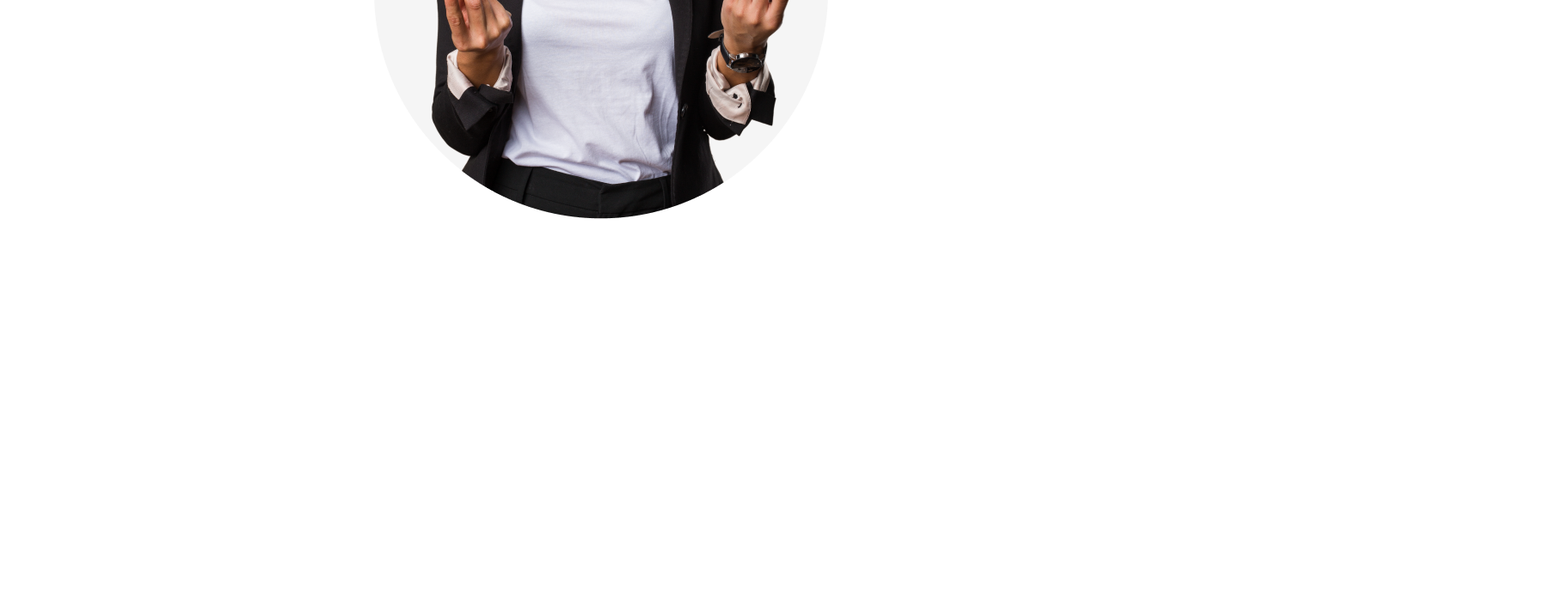
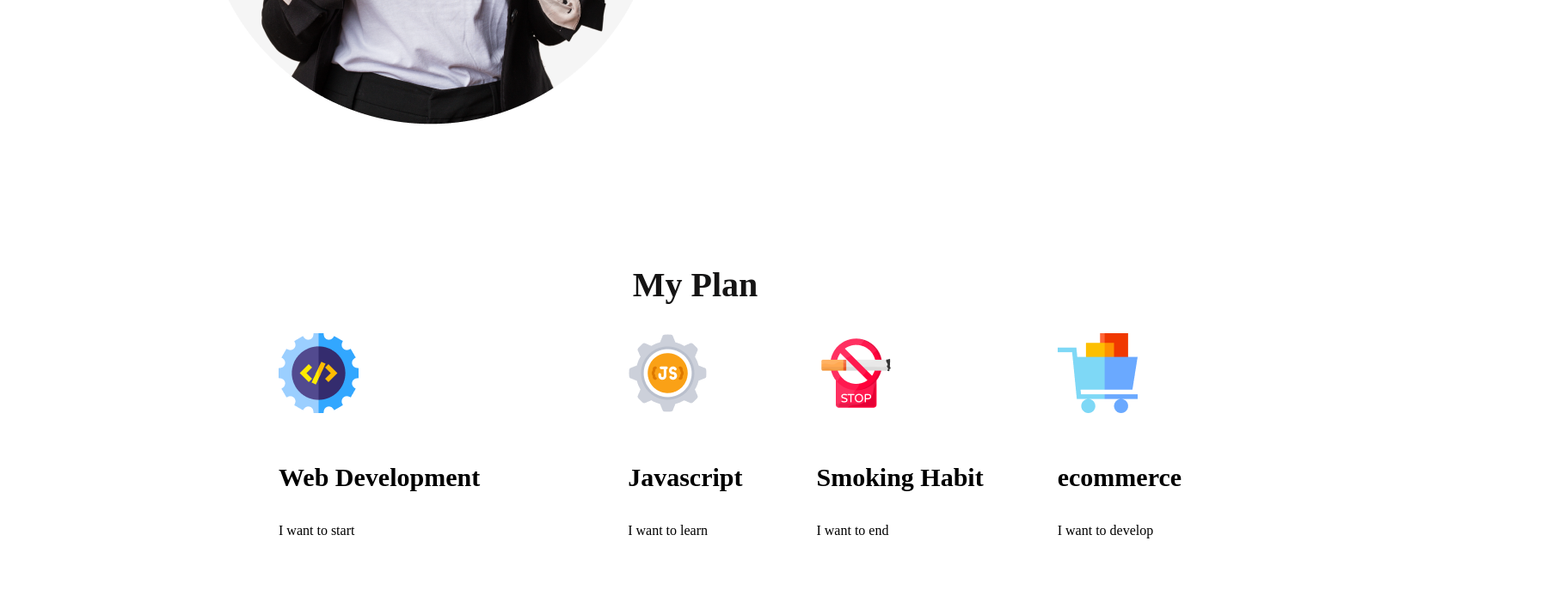
Before and after one commit to mdsaikulislam/saikul-portfolio, a plain HTML site: page index.html in a window 1280 px wide. Shown: the part 1668-2376 px from the top of the page at 86% size, 1806 px wide, since content can reach past the window. Before the commit the page ends 2052 px from the top, so only its background shows below. Drawn offline with Linux system fonts and the light colour scheme.

Commit message:
added plan style

```diff
--- a/index.html
+++ b/index.html
@@ -23,12 +23,13 @@
     </header>
 
     <main>
+        <!--About style-->
         <section class="about">
             <div class="about-bar">
                 <img src="images/person.png" alt="">
             </div>
                 <div class="about-info">
-                    <h2>My failures of previous year</h2>
+                    <h2 class="about-title">My failures of previous year</h2>
                     <p>Contrary to popular belief, Lorem Ipsum is not simply random text. It has roots in a piece of classical Latin literature from 45 BC, making it over 2000 years old. Richard McClintock.</p>
                     <ul>
                         <li>Contrary to popular belief, is not simply.</li>
@@ -40,6 +41,36 @@
                     </ul>
                 </div>
         </section>
+        <!-- My plan -->
+
+        <Section class="plan">
+            <h2 class="plan-title">My Plan</h2>
+            <div class="plan-container">
+                <div class="plan-discription">
+                    <img src="./images/icons/web.png" alt="">
+                    <h3 class="plan-info">Web Development</h3>
+                    <p>I want to start</p>
+
+                </div>
+                <div>
+                    <img src="./images/icons/js.png" alt="">
+                    <h3 class="plan-info">Javascript</h3>
+                    <p> I want to learn</p>
+                </div>
+                <div>
+                    <img src="./images/icons/smoke.png" alt="">
+                    <h3 class="plan-info">Smoking Habit</h3>
+                    <p>I want to end</p>
+                </div>
+                <div>
+                    <img src="./images/icons/ecom.png" alt="">
+                    <h3 class="plan-info">ecommerce</h3>
+                    <p>I want to develop</p>
+                </div>
+
+            </div>
+        </Section>
+
     </main>
     <footer>
 
--- a/style/style.css
+++ b/style/style.css
@@ -1,3 +1,4 @@
+
 .head{
     width: 1600px;
     height: 808px;
@@ -21,8 +22,8 @@
     padding: 0 230px 166px 1210px;
 
 }
+/* about style */
 .about{
-    position: absolute;
     display: flex;
     width: 1072px;
     height: 723.3px;
@@ -30,6 +31,12 @@
     top: 939px;
     padding: 130px 322px 130px 206px;
 }
+.about-title{
+    font-weight: 700;
+    font-size: 40px;
+    color: #151414;
+}
+
 .about-bar{
     padding: 130px 87px 130px 0px;
 }
@@ -38,3 +45,32 @@
     height: 400px;
     padding: 369px 0px 214px 0;
 }
+/* plan style */
+
+.plan{
+    width: 1141px;
+    height: 299.96px;
+    padding: 130px 230px 130px 230px;
+
+}
+.plan-title{
+    text-align: center;
+    font-weight: 700;
+    font-size: 40px;
+    color: #151414;
+
+}
+.plan-container{
+    display: flex;
+    gap: 86px;
+}
+.plan-discription{
+    padding: 0px 86px 0 86px;
+
+}
+.plan-info{
+    padding: 24px 0 6px 0;
+    font-weight: 700;
+    font-size: 30px;
+
+}
```
